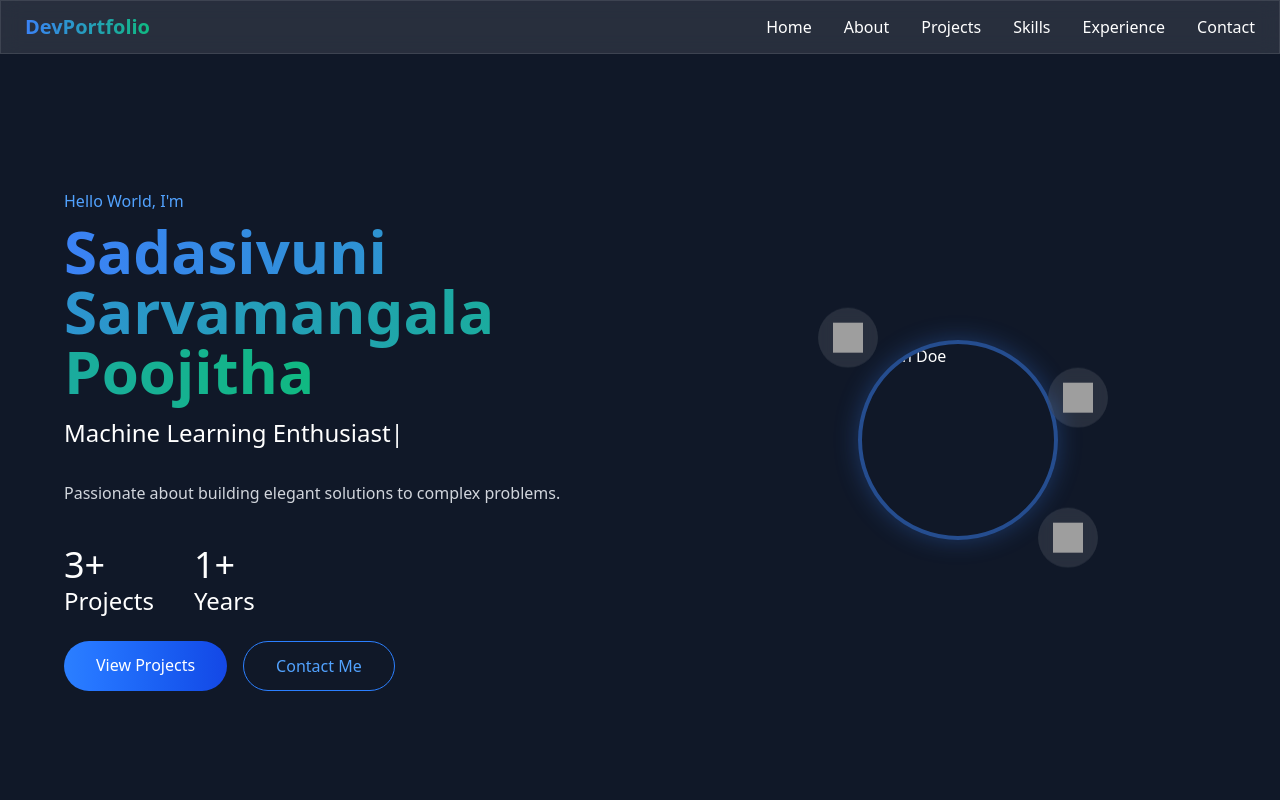
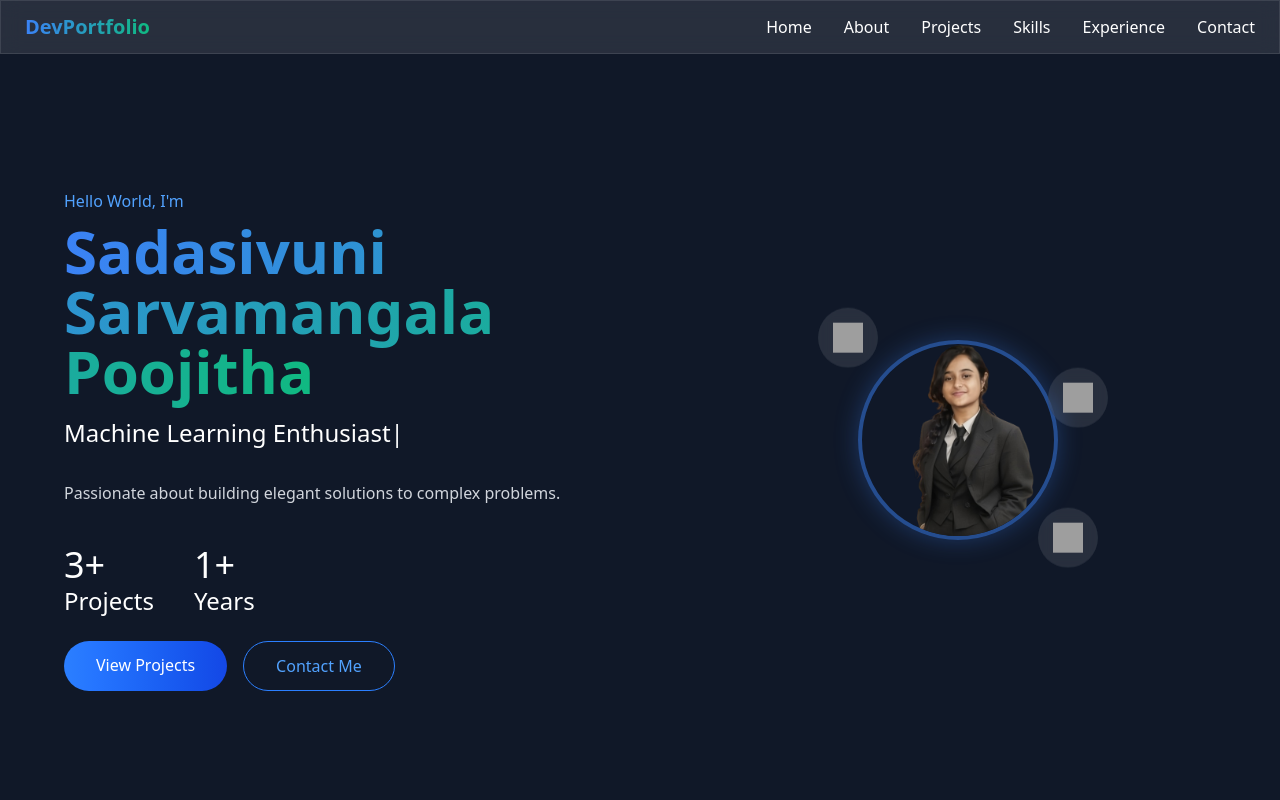
Before and after one commit to S-S-Poojitha/S-S-Poojitha.github.io, a plain HTML site: page index.html in a window 1280 px wide. Shown: the top 800 px of the page. Drawn offline with nearby package versions, Linux system fonts and the light colour scheme; grey boxes are pictures that could not be loaded.

Commit message:
Update index.html

```diff
--- a/index.html
+++ b/index.html
@@ -177,7 +177,7 @@
         </div>
         <div class="w-full md:w-1/2 flex justify-center relative">
           <div class="relative">
-            <img src="arwzekCO.jpg" alt="John Doe" class="w-64 h-64 rounded-full object-cover profile-image" />
+            <img src="arwzekCO.png" alt="John Doe" class="w-64 h-64 rounded-full object-cover profile-image" />
             <div class="icon-wrapper" style="top: -30px; left: -40px;">
               <img src="https://cdn-icons-png.flaticon.com/512/732/732212.png" alt="HTML5 Icon">
             </div>
```
